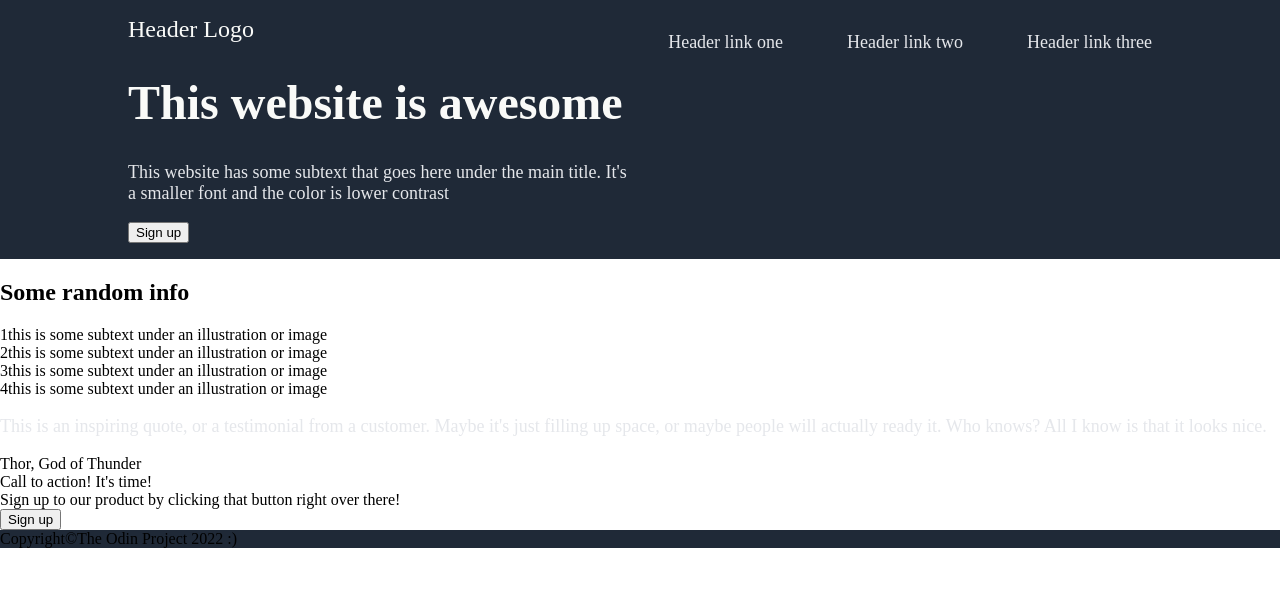
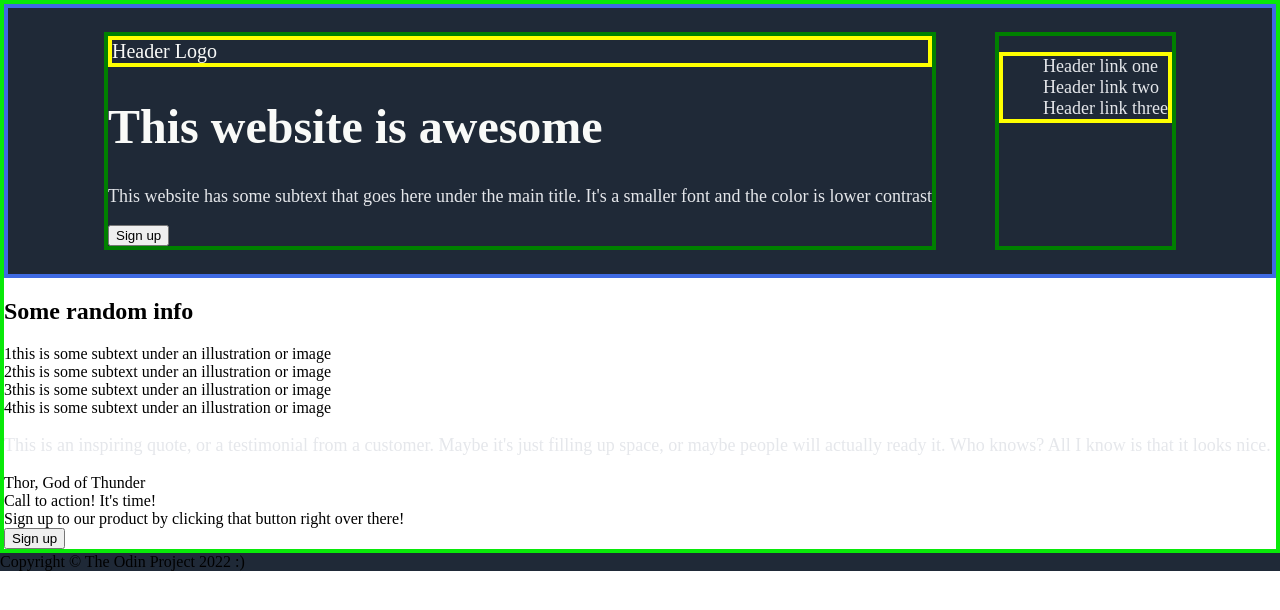
Before and after one commit to simca09/landing-page, a plain HTML site: page index.html in a window 1280 px wide. Drawn offline with Linux system fonts and the light colour scheme.

Commit message:
Removed rems, ems, and switched back to using px's

```diff
--- a/index.html
+++ b/index.html
@@ -18,15 +18,18 @@
             </div>
             <div class="right">
                 <div class="header">
-                <ul class="links-container">
+                    <div class="links-container">
+                    <ul>
                         <li><a href="#">Header link one</a></li>
                         <li><a href="#">Header link two</a></li>
                         <li><a href="#">Header link three</a></li>
                     </ul>
                     </div>
+                </div>
                 <!-- <div class="image"><img src="https://i.imgflip.com/6veosc.jpg" alt="spongebob meme"></div> -->
             </div>
     </div>
+
 
         <div class="info">
             <h2>Some random info</h2>
@@ -35,6 +38,8 @@
             <div class="card">3this is some subtext under an illustration or image</div>
             <div class="card">4this is some subtext under an illustration or image</div>
         </div>
+
+
 
         <div class="quote">
             <p>
@@ -45,11 +50,15 @@
         <div class="person">Thor, God of Thunder</div>
         </div>
 
+
+
+
         <div class="product">
         <div class="top">Call to action! It's time!</div>
         <div class="bottom">Sign up to our product by clicking that button right over there!</div>
         <button class="bottom-sign">Sign up</button>
         </div>
+
 </div>
 </body>
     <footer>
--- a/style.css
+++ b/style.css
@@ -1,26 +1,48 @@
 body {
-    display: flex;
-    flex-direction: column;
     margin: 0;
-    /* min-height: 100vh; */
-    justify-content: center;
+    min-height: 100vh;
 }
 
 .body {
-    flex: 1;
-    align-items: center;
-    justify-content: center;
+    display: flex;
+    flex-direction: column;
+    border: 4px solid rgb(9, 233, 9);
 }
 
 .hero {
     display: flex;
     justify-content: space-between;
-    padding: 1rem 8rem;
+    padding: 24px 96px;
+    border: 4px solid rgb(63, 106, 226);
+}
+
+.left, .right {
+    border: 4px solid green;
 }
 
 .logo {
-    font-size: 24px;
+    font-size: 20px;
     color: #f9faf8;
+    border: 4px solid yellow;
+}
+
+.links-container {
+    display: flex;
+}
+
+ul {
+    list-style-type: none;
+    border: 4px solid yellow;
+}
+
+a {
+    text-decoration: none;
+    display: flex;
+    width: max-content;
+}
+
+.hero, .footer {
+    background: #1f2937;
 }
 
 h1 {
@@ -35,31 +57,11 @@ p, a {
     color: #e5e7eb;
 }
 
-.image {
+/*.image {
     display: flex;
     width: 8em;
     height: 8em;
     /* margin: 0; */
     /* flex: 1 1 auto; */
     /* justify-content: flex-end; */
-}
-
-ul {
-    list-style-type: none;
-    display: flex;
-    gap: 4rem;
-}
-
-a {
-    text-decoration: none;
-    display: flex;
-    width: max-content;
-}
-
-.hero, .footer {
-    background-color: #1f2937;
-}
-
-.footer {
-    display: flex;
-}
+/* } */
```
Lines whose indentation alone changed are shown as unchanged.
